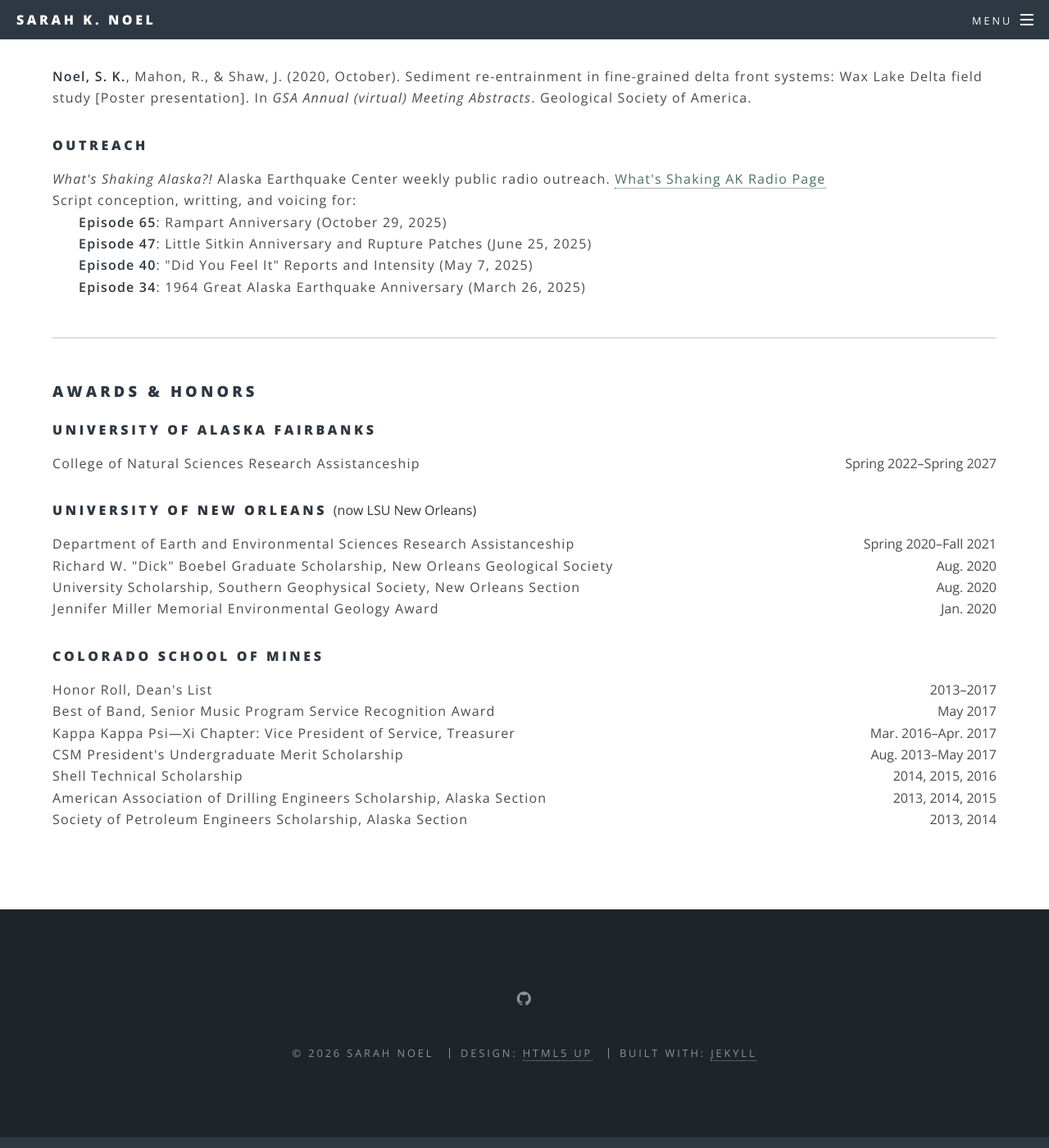
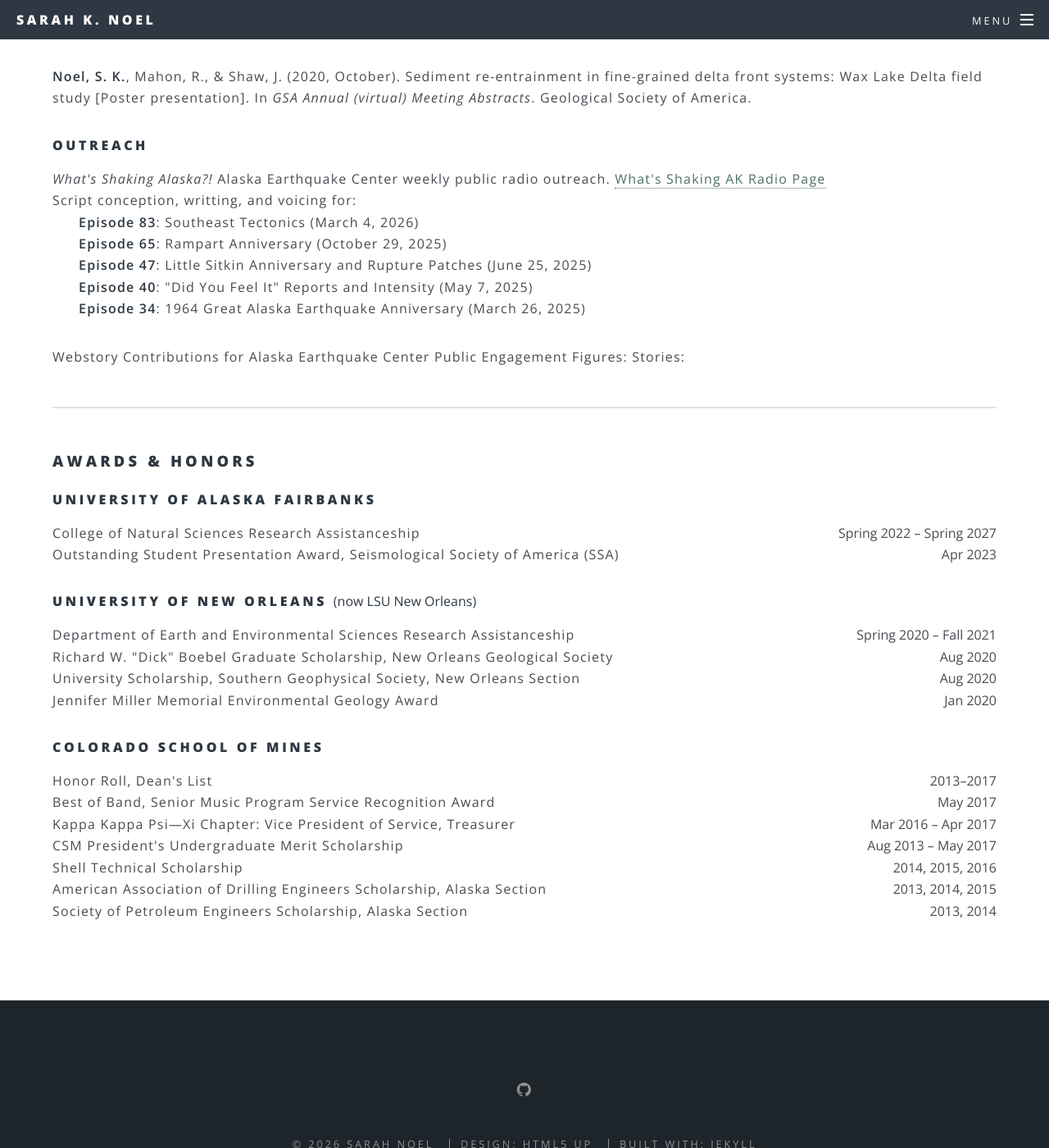
Before and after one commit to aknoel/academic, a Jekyll site: the page built from cv.html, in a window 1280 px wide and 1400 px high, scrolled down 2056 px. Shown: the whole window at 82% size. Built offline with Jekyll 4.4.1, drawn with Linux system fonts in a browser that asks for light colours.

Commit message:
cv updates

```diff
--- a/cv.html
+++ b/cv.html
@@ -81,10 +81,18 @@ subtitle:
 <p><i>What's Shaking Alaska?!</i> Alaska Earthquake Center weekly public radio outreach.
 	<a href="https://earthquake.alaska.edu/AEC-radio">What's Shaking AK Radio Page</a><br \>
 	Script conception, writting, and voicing for:<br \>
+	<span style="margin-left: 2em;"><strong>Episode 83</strong>: Southeast Tectonics (March 4, 2026)</span><br \>
 	<span style="margin-left: 2em;"><strong>Episode 65</strong>: Rampart Anniversary (October 29, 2025)</span><br \>
 	<span style="margin-left: 2em;"><strong>Episode 47</strong>: Little Sitkin Anniversary and Rupture Patches (June 25, 2025)</span><br \>
 	<span style="margin-left: 2em;"><strong>Episode 40</strong>: "Did You Feel It" Reports and Intensity (May 7, 2025)</span><br \>
-		<span style="margin-left: 2em;"><strong>Episode 34</strong>: 1964 Great Alaska Earthquake Anniversary (March 26, 2025)</span></p>
+	<span style="margin-left: 2em;"><strong>Episode 34</strong>: 1964 Great Alaska Earthquake Anniversary (March 26, 2025)</span>
+</p>
+<p>Webstory Contributions for Alaska Earthquake Center Public Engagement
+	Figures:
+
+	Stories:
+</p>
+
 
 <hr />
 
@@ -94,16 +102,17 @@ subtitle:
 <!-- University of Alaska Fairbanks-->
 <h4>University of Alaska Fairbanks</h4>
 <ul class="dated">
-		<li>College of Natural Sciences Research Assistanceship <span class="date">Spring 2022–Spring 2027</span></li>
+	<li>College of Natural Sciences Research Assistanceship <span class="date">Spring 2022 – Spring 2027</span></li>
+	<li>Outstanding Student Presentation Award, Seismological Society of America (SSA) <span class="date">Apr 2023</span></li>
 </ul>
 
 <!-- University of New Orleans-->
 <h4>University of New Orleans <span style="text-transform: none; letter-spacing: normal; font-weight: normal;">(now LSU New Orleans)</span></h4>
 <ul class="dated">
-		<li>Department of Earth and Environmental Sciences Research Assistanceship <span class="date">Spring 2020–Fall 2021</span></li>
-		<li>Richard W. "Dick" Boebel Graduate Scholarship, New Orleans Geological Society <span class="date">Aug. 2020</span></li>
-		<li>University Scholarship, Southern Geophysical Society, New Orleans Section <span class="date">Aug. 2020</span></li>
-		<li>Jennifer Miller Memorial Environmental Geology Award <span class="date">Jan. 2020</span></li>
+	<li>Department of Earth and Environmental Sciences Research Assistanceship <span class="date">Spring 2020 – Fall 2021</span></li>
+	<li>Richard W. "Dick" Boebel Graduate Scholarship, New Orleans Geological Society <span class="date">Aug 2020</span></li>
+	<li>University Scholarship, Southern Geophysical Society, New Orleans Section <span class="date">Aug 2020</span></li>
+	<li>Jennifer Miller Memorial Environmental Geology Award <span class="date">Jan 2020</span></li>
 </ul>
 
 <!-- Colorado School of Mines-->
@@ -111,8 +120,8 @@ subtitle:
 <ul class="dated">
 	<li>Honor Roll, Dean's List <span class="date">2013–2017</span></li>
 	<li>Best of Band, Senior Music Program Service Recognition Award <span class="date">May 2017</span></li>
-		<li>Kappa Kappa Psi—Xi Chapter: Vice President of Service, Treasurer <span class="date">Mar. 2016–Apr. 2017</span></li>
-		<li>CSM President's Undergraduate Merit Scholarship <span class="date">Aug. 2013–May 2017</span></li>
+	<li>Kappa Kappa Psi—Xi Chapter: Vice President of Service, Treasurer <span class="date">Mar 2016 – Apr 2017</span></li>
+	<li>CSM President's Undergraduate Merit Scholarship <span class="date">Aug 2013 – May 2017</span></li>
 	<li>Shell Technical Scholarship <span class="date">2014, 2015, 2016</span></li>
 	<li>American Association of Drilling Engineers Scholarship, Alaska Section <span class="date">2013, 2014, 2015</span></li>
 	<li>Society of Petroleum Engineers Scholarship, Alaska Section <span class="date">2013, 2014</span></li>
```
Lines whose indentation alone changed are shown as unchanged.
